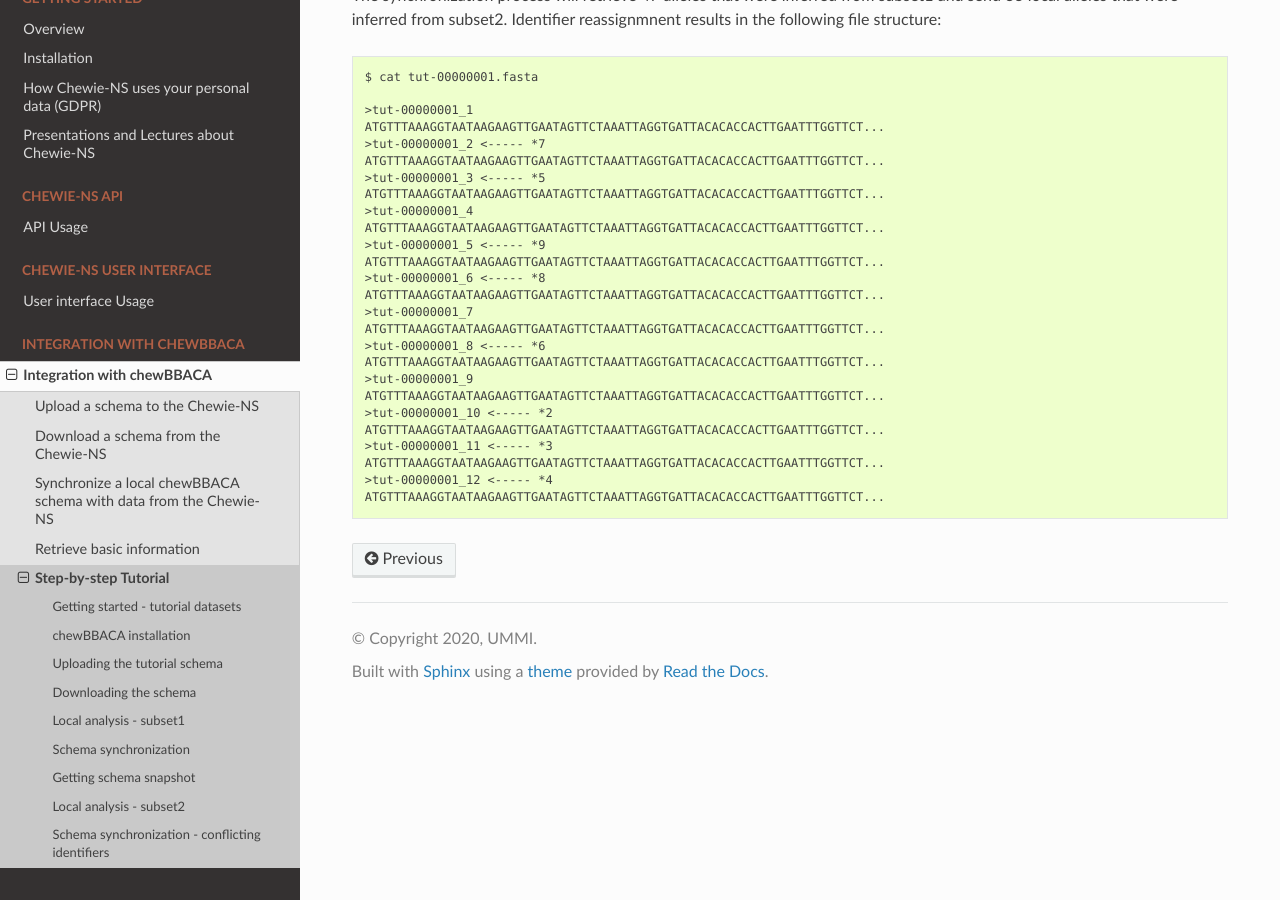
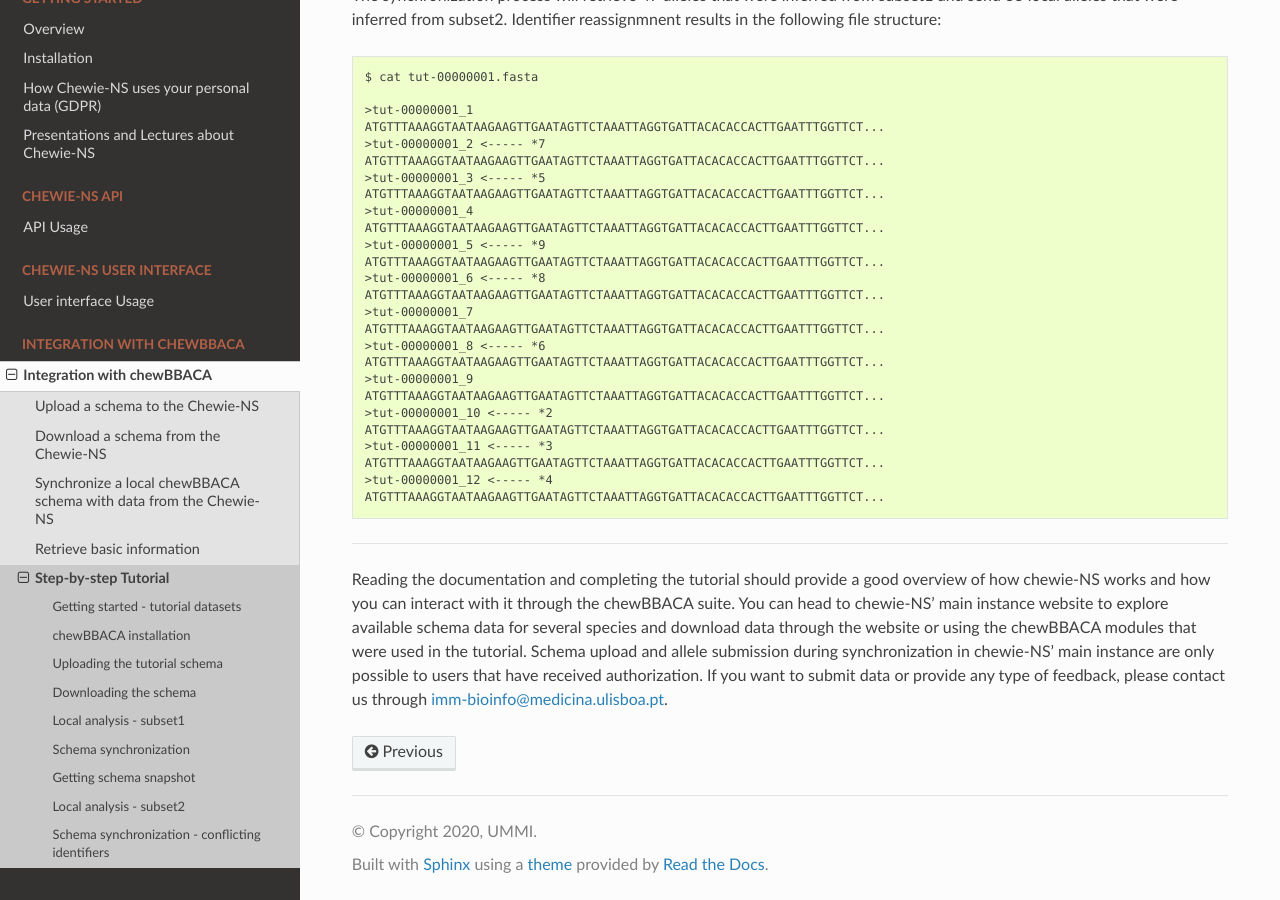
Before and after one commit to B-UMMI/Chewie-NS, a Sphinx documentation site: the page built from docs/user/tutorial.rst, in a window 1280 px wide and 900 px high, scrolled down 11169 px. Built offline with Sphinx 7.4.7 and the Read the Docs theme 2.0.0, drawn with Linux system fonts in a browser that asks for light colours.

Commit message:
Updated tutorial documentation.

```diff
--- a/docs/user/tutorial.rst
+++ b/docs/user/tutorial.rst
@@ -641,3 +641,13 @@ in the following file structure:
     ATGTTTAAAGGTAATAAGAAGTTGAATAGTTCTAAATTAGGTGATTACACACCACTTGAATTTGGTTCT...
     >tut-00000001_12 <----- *4
     ATGTTTAAAGGTAATAAGAAGTTGAATAGTTCTAAATTAGGTGATTACACACCACTTGAATTTGGTTCT...
+
+-------------------------------------------------------------------------------------------
+
+Reading the documentation and completing the tutorial should provide a good overview of
+how chewie-NS works and how you can interact with it through the chewBBACA suite. You can
+head to chewie-NS' main instance website to explore available schema data for several species
+and download data through the website or using the chewBBACA modules that were used in the
+tutorial. Schema upload and allele submission during synchronization in chewie-NS' main instance
+are only possible to users that have received authorization. If you want to submit data or provide
+any type of feedback, please contact us through imm-bioinfo@medicina.ulisboa.pt.
```
